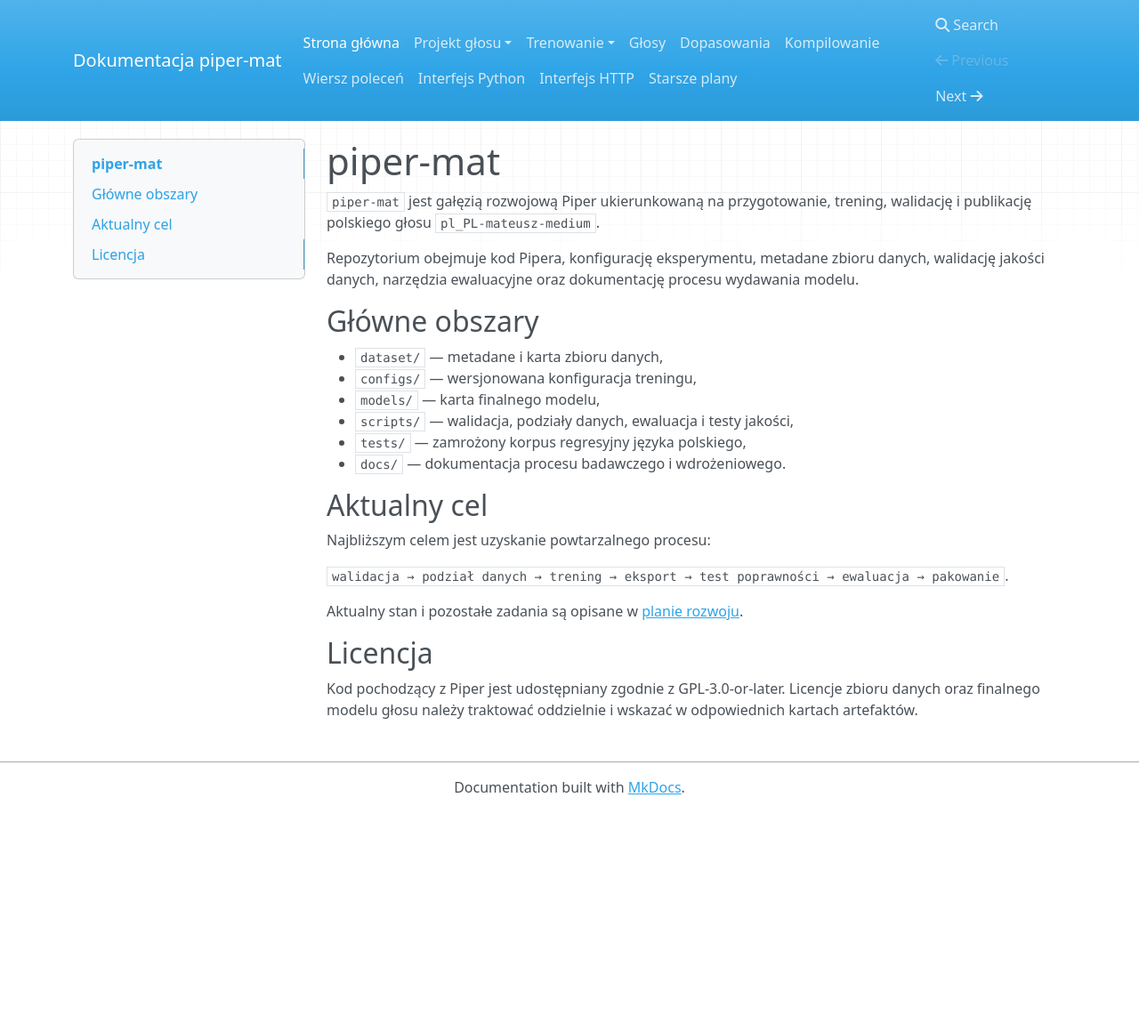
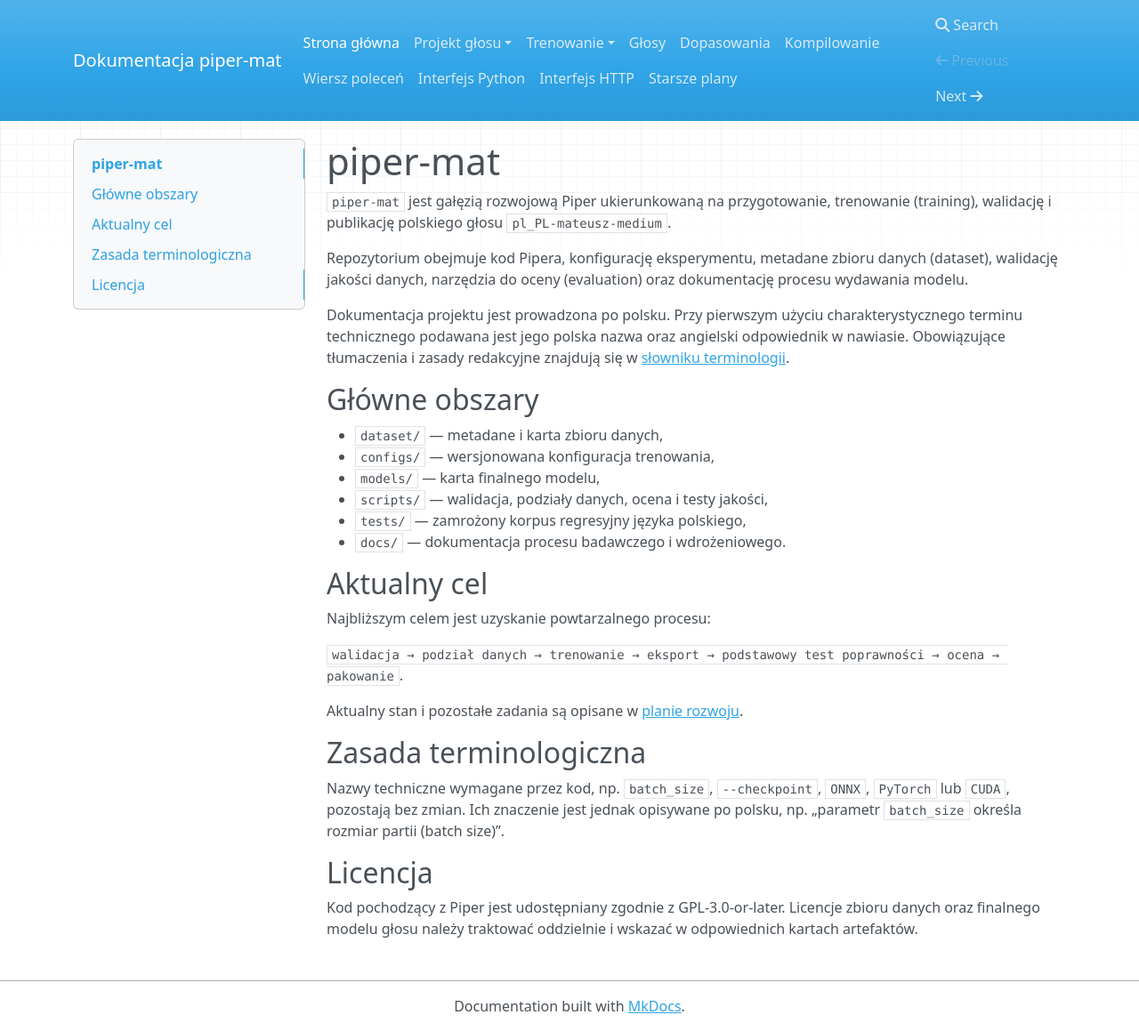
Before and after one commit to MatPomGit/piper-mat, an MkDocs documentation site: the page built from docs/index.md, in a window 1280 px wide and 1159 px high. Shown: the whole window at 89% size. Built offline with MkDocs 1.6.1, drawn with Linux system fonts in a browser that asks for light colours; nearby versions of some CDN libraries.

Commit message:
docs: ujednolić stronę główną dokumentacji

```diff
--- a/docs/index.md
+++ b/docs/index.md
@@ -1,15 +1,17 @@
 # piper-mat
 
-`piper-mat` jest gałęzią rozwojową Piper ukierunkowaną na przygotowanie, trening, walidację i publikację polskiego głosu `pl_PL-mateusz-medium`.
+`piper-mat` jest gałęzią rozwojową Piper ukierunkowaną na przygotowanie, trenowanie (training), walidację i publikację polskiego głosu `pl_PL-mateusz-medium`.
 
-Repozytorium obejmuje kod Pipera, konfigurację eksperymentu, metadane zbioru danych, walidację jakości danych, narzędzia ewaluacyjne oraz dokumentację procesu wydawania modelu.
+Repozytorium obejmuje kod Pipera, konfigurację eksperymentu, metadane zbioru danych (dataset), walidację jakości danych, narzędzia do oceny (evaluation) oraz dokumentację procesu wydawania modelu.
+
+Dokumentacja projektu jest prowadzona po polsku. Przy pierwszym użyciu charakterystycznego terminu technicznego podawana jest jego polska nazwa oraz angielski odpowiednik w nawiasie. Obowiązujące tłumaczenia i zasady redakcyjne znajdują się w [słowniku terminologii](TERMINOLOGIA.md).
 
 ## Główne obszary
 
 - `dataset/` — metadane i karta zbioru danych,
-- `configs/` — wersjonowana konfiguracja treningu,
+- `configs/` — wersjonowana konfiguracja trenowania,
 - `models/` — karta finalnego modelu,
-- `scripts/` — walidacja, podziały danych, ewaluacja i testy jakości,
+- `scripts/` — walidacja, podziały danych, ocena i testy jakości,
 - `tests/` — zamrożony korpus regresyjny języka polskiego,
 - `docs/` — dokumentacja procesu badawczego i wdrożeniowego.
 
@@ -17,9 +19,13 @@
 
 Najbliższym celem jest uzyskanie powtarzalnego procesu:
 
-`walidacja → podział danych → trening → eksport → test poprawności → ewaluacja → pakowanie`.
+`walidacja → podział danych → trenowanie → eksport → podstawowy test poprawności → ocena → pakowanie`.
 
 Aktualny stan i pozostałe zadania są opisane w [planie rozwoju](ROADMAP.md).
+
+## Zasada terminologiczna
+
+Nazwy techniczne wymagane przez kod, np. `batch_size`, `--checkpoint`, `ONNX`, `PyTorch` lub `CUDA`, pozostają bez zmian. Ich znaczenie jest jednak opisywane po polsku, np. „parametr `batch_size` określa rozmiar partii (batch size)”.
 
 ## Licencja
 
```
